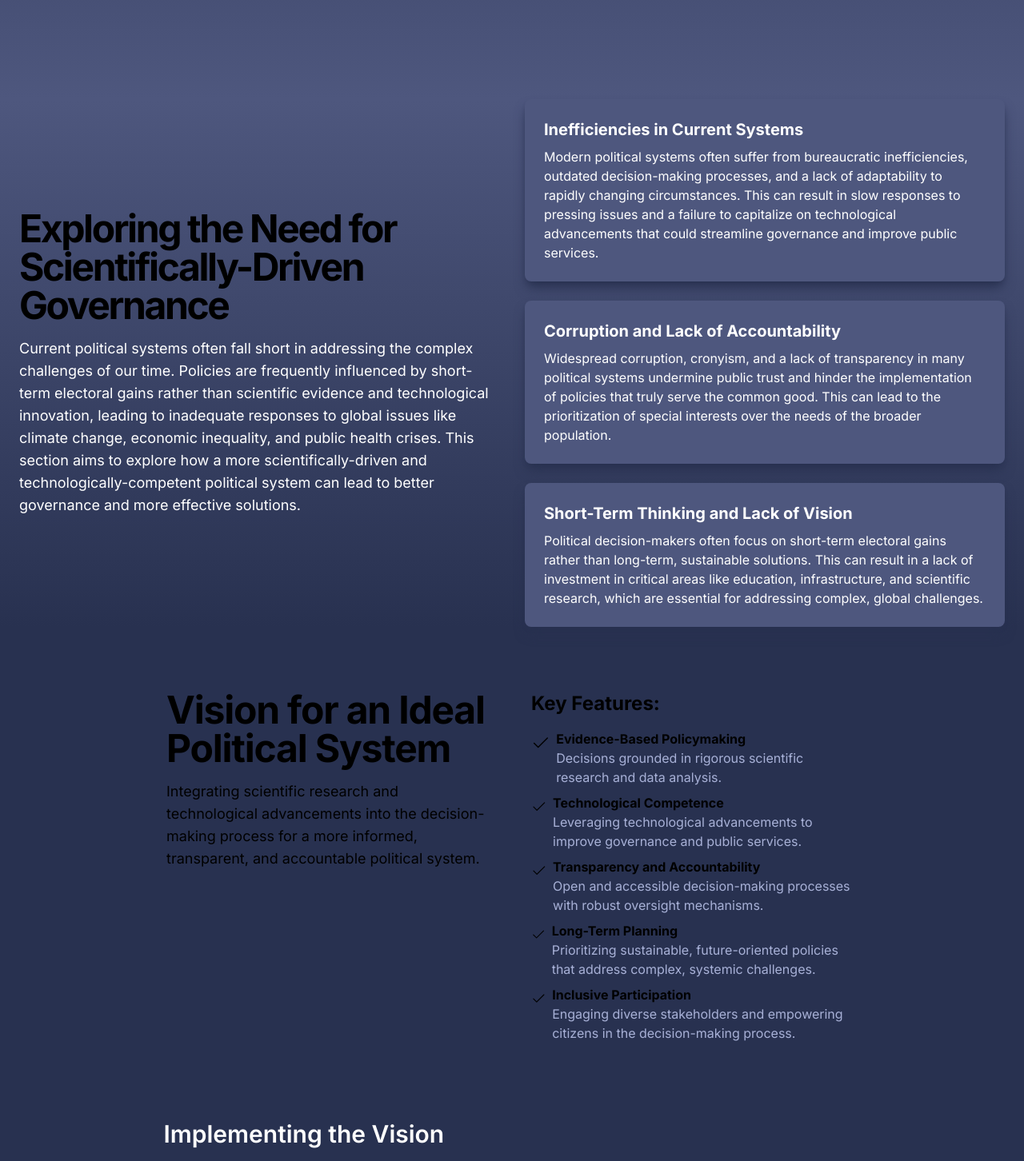
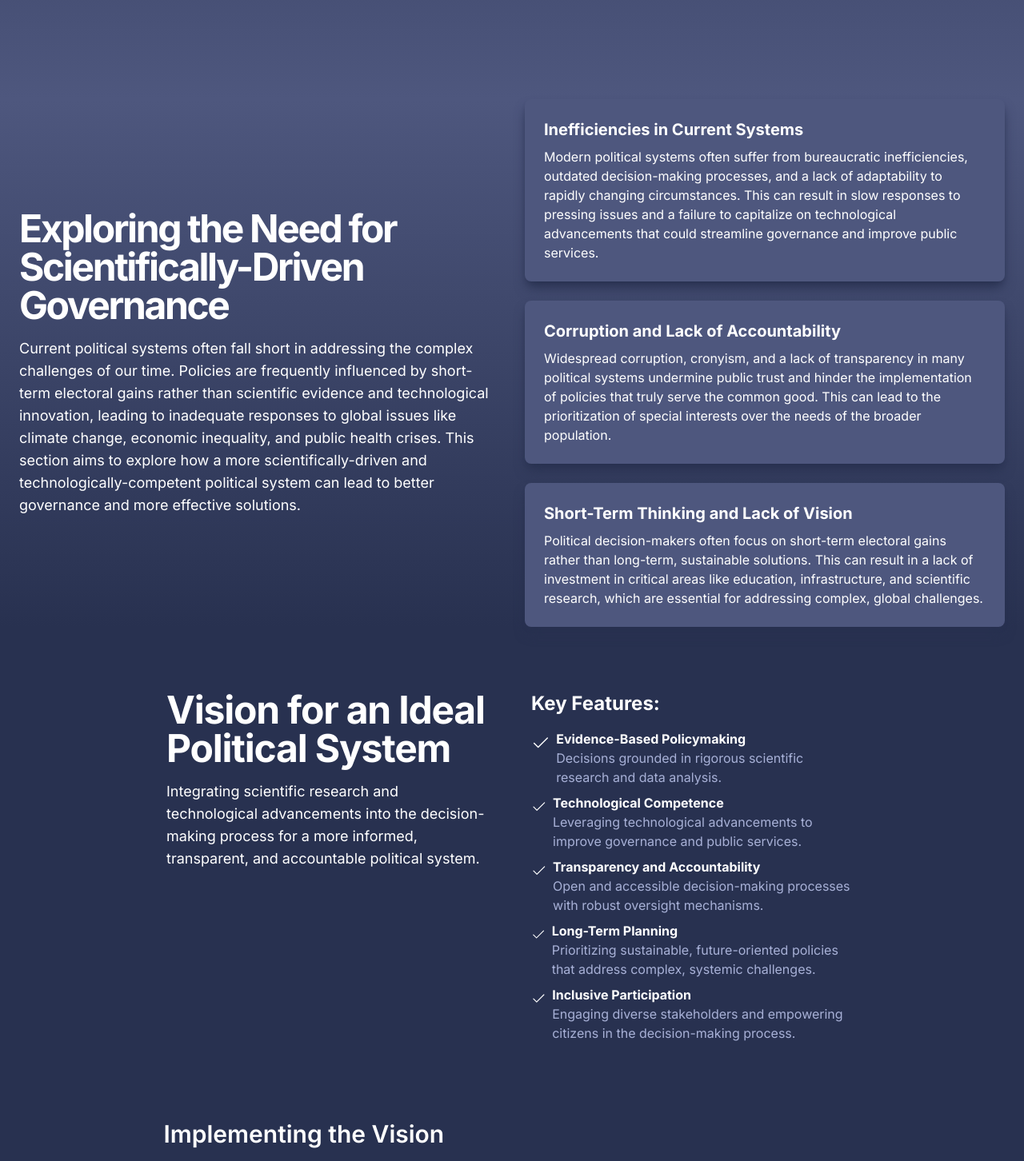
Before and after one commit to AnnaH00k/hookintech, a Next.js app: page /hooked0npolitics in a window 1280 px wide. Shown: the part 660-2112 px from the top of the page at 80% size. Built offline with nearby package versions, Linux system fonts and the light colour scheme.

Commit message:
color correct

```diff
--- a/app/hooked0npolitics/page.tsx
+++ b/app/hooked0npolitics/page.tsx
@@ -30,7 +30,7 @@ export default function Hooked0nPolitics() {
       </div>
     </section>
 
-    <section className="w-full flex items-center justify-center bg-gradient-to-b from-[#4e577e] to-[#283150]">
+    <section className="w-full flex items-center justify-center bg-gradient-to-b from-[#4e577e] to-[#283150] text-white">
       <div className="container px-4 md:px-6">
         <div className="grid gap-8 lg:grid-cols-2">
           <div className="flex flex-col items-center justify-center">
@@ -76,7 +76,7 @@ export default function Hooked0nPolitics() {
       </div>
     </section>
 
-    <div className="flex flex-col items-center justify-center bg-background text-foreground">
+    <div className="flex flex-col items-center justify-center bg-background text-white">
       <main className="max-w-4xl w-full px-4 py-20 ">
         <div className="grid gap-8 md:grid-cols-2 lg:gap-12">
           <div className="space-y-4">
```
